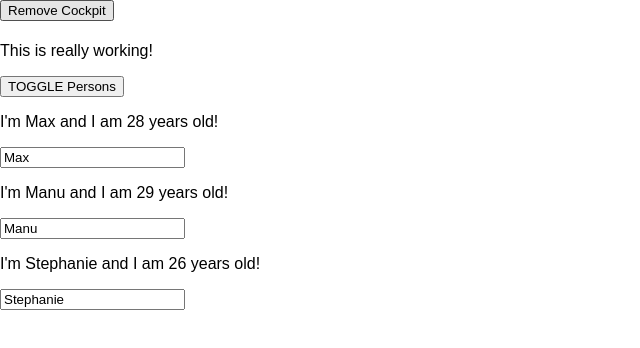
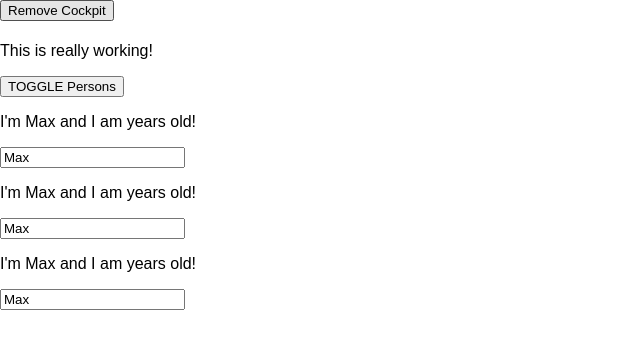
Before and after one commit to codershona/react_base_features_and_syntax, a React app: page / in a window 1280 px wide. Both pictures are taken after a click on the button "TOGGLE Persons". Shown: the top 348 px of the page, without its empty margins (0-640 px from the left). Built offline with nearby package versions, Linux system fonts and the light colour scheme.

Commit message:
passing unknown props 1

```diff
--- a/src/components/Persons/Person/Person.js
+++ b/src/components/Persons/Person/Person.js
@@ -2,6 +2,7 @@ import React, { Component, Fragment  } from 'react';
 // import Radium from 'radium';
 // import styled from 'styled-components';
 import Aux from '../../../hoc/Auxiliary';
+import withClass from '../../../hoc/withClass';
 import classes from './Person.css';
 
 
@@ -32,4 +33,4 @@ class Person extends Component {
 
  }
 
-export default Person;
+export default withClass(Person, classes.Person);
--- a/src/hoc/withClass.js
+++ b/src/hoc/withClass.js
@@ -6,7 +6,7 @@ const withClass = (WrappedComponent, className) => {
 
       <div className={className}>
 
-            <WrappedComponent />
+            <WrappedComponent name="Max"/>
 
       </div>
 
```
